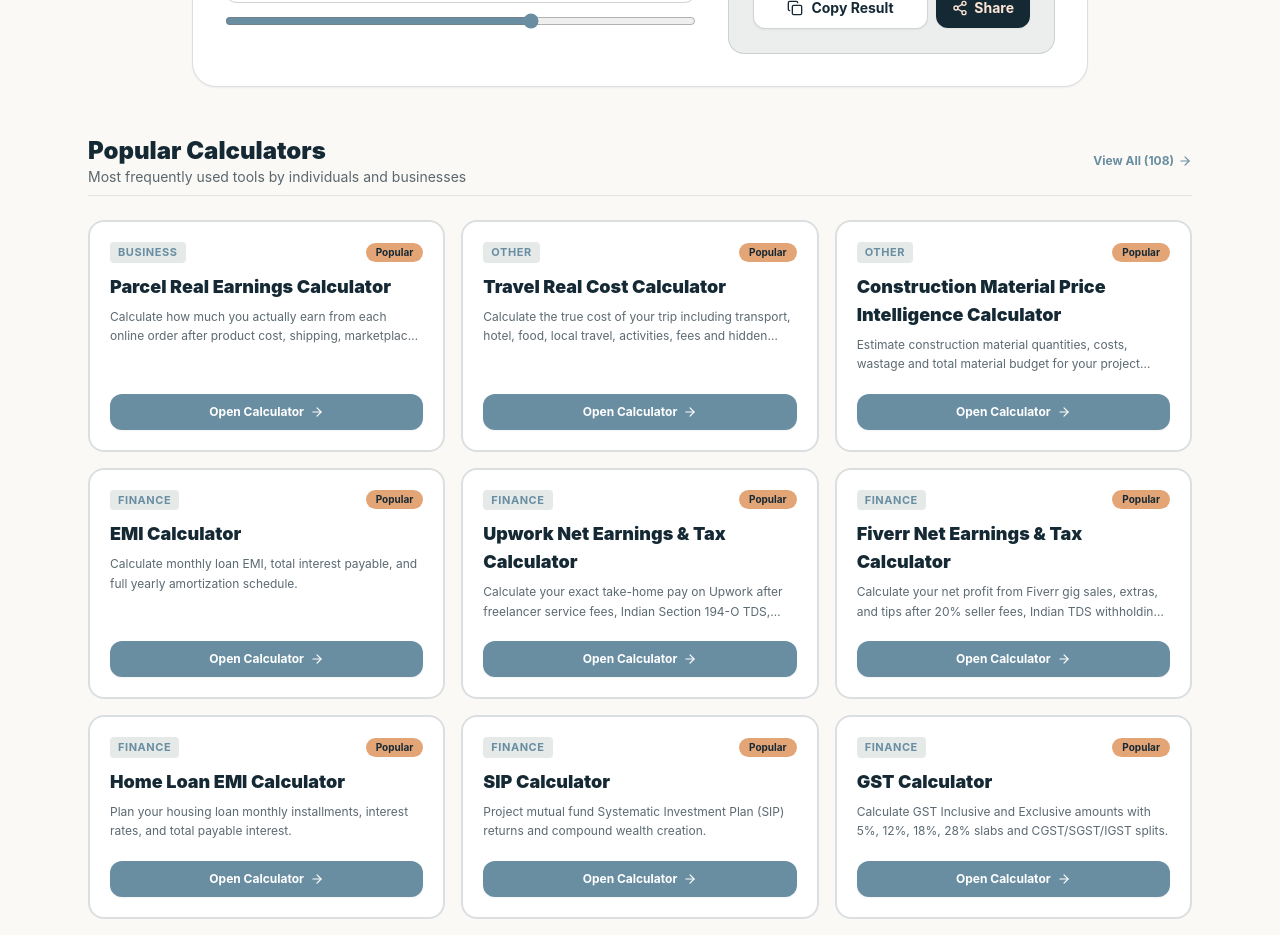
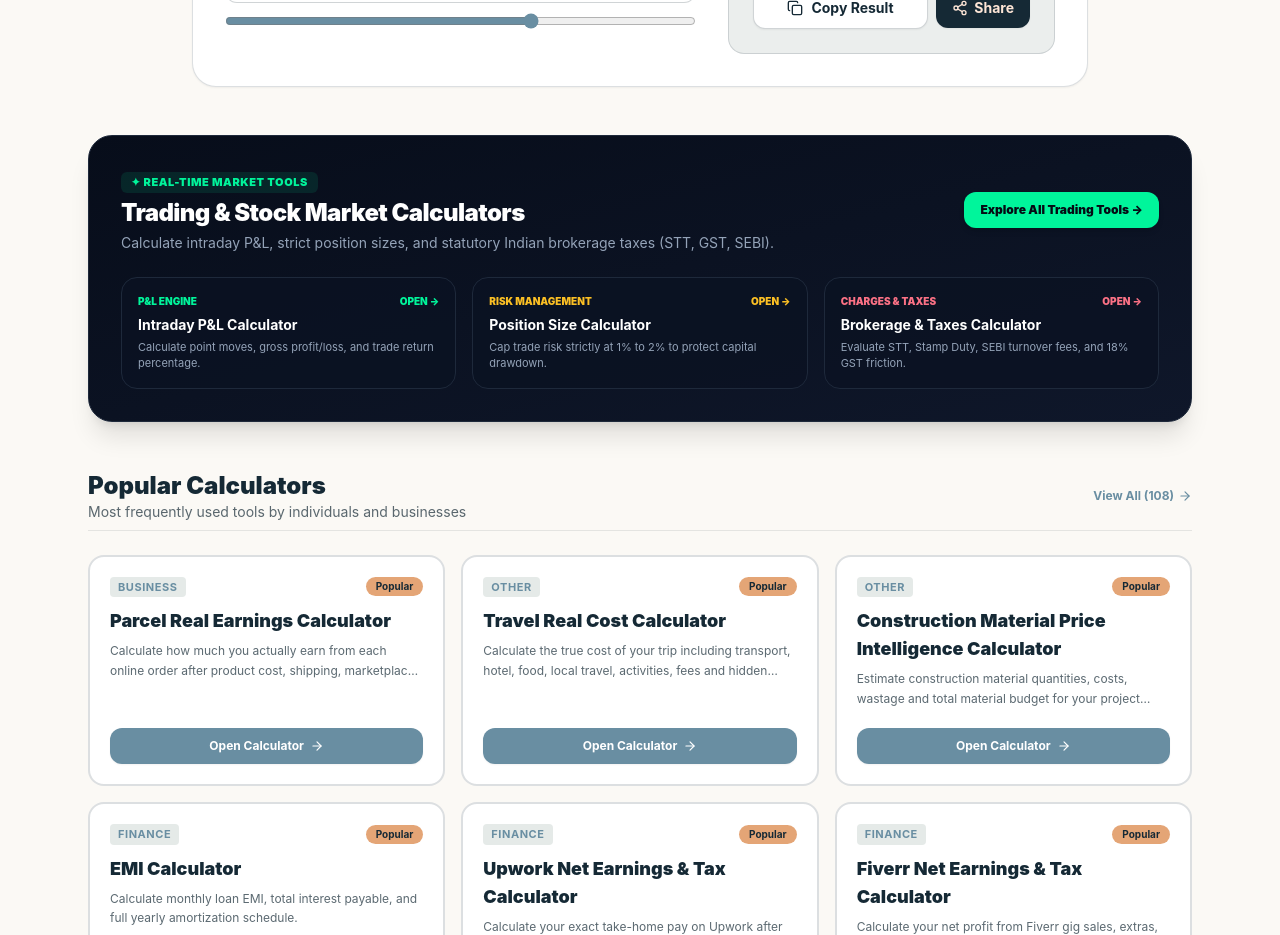
Before and after one commit to mantupatra23-pixel/mycalculator, a Next.js app: page / in a window 1280 px wide. Shown: the part 1000-1935 px from the top of the page. Built offline with nearby package versions, Linux system fonts and the light colour scheme.

Commit message:
Showcase Trading Tools suite on homepage frontend

```diff
--- a/app/page.tsx
+++ b/app/page.tsx
@@ -99,6 +99,80 @@
       {/* Featured EMI Engine */}
       <section className="max-w-4xl mx-auto">
         <FeaturedEMI />
+      </section>
+
+
+      {/* Trading Tools High-Visibility Section */}
+      <section className="bg-gradient-to-br from-[#070d1a] to-[#0f172a] border border-[#1e293b] rounded-3xl p-6 sm:p-8 text-white relative overflow-hidden shadow-xl my-8">
+        <div className="flex flex-col sm:flex-row sm:items-center justify-between gap-4 mb-6">
+          <div className="space-y-1">
+            <div className="inline-flex items-center gap-2 px-2.5 py-0.5 rounded-md bg-[#00f59b]/10 text-[#00f59b] text-[11px] font-black uppercase tracking-wider">
+              ✦ Real-Time Market Tools
+            </div>
+            <h2 className="text-xl sm:text-2xl font-black tracking-tight text-white">
+              Trading & Stock Market Calculators
+            </h2>
+            <p className="text-xs sm:text-sm text-slate-400">
+              Calculate intraday P&amp;L, strict position sizes, and statutory Indian brokerage taxes (STT, GST, SEBI).
+            </p>
+          </div>
+          <Link
+            href="/trading"
+            className="inline-flex items-center justify-center gap-2 px-4 py-2.5 rounded-xl bg-[#00f59b] hover:bg-[#00d989] text-[#050b14] text-xs font-black transition-colors shrink-0 shadow-md"
+          >
+            Explore All Trading Tools →
+          </Link>
+        </div>
+
+        <div className="grid grid-cols-1 sm:grid-cols-3 gap-4">
+          <Link
+            href="/trading/intraday-pnl-calculator"
+            className="group bg-[#0b1222]/80 border border-[#1e293b] hover:border-[#00f59b]/60 rounded-2xl p-4 transition-all"
+          >
+            <div className="flex items-center justify-between text-[10px] font-black text-[#00f59b] uppercase mb-1.5">
+              <span>P&amp;L Engine</span>
+              <span>Open →</span>
+            </div>
+            <h3 className="text-sm font-bold text-white group-hover:text-[#00f59b] transition-colors">
+              Intraday P&amp;L Calculator
+            </h3>
+            <p className="text-[11px] text-slate-400 mt-1 line-clamp-2">
+              Calculate point moves, gross profit/loss, and trade return percentage.
+            </p>
+          </Link>
+
+          <Link
+            href="/trading/position-size-calculator"
+            className="group bg-[#0b1222]/80 border border-[#1e293b] hover:border-amber-400/60 rounded-2xl p-4 transition-all"
+          >
+            <div className="flex items-center justify-between text-[10px] font-black text-amber-400 uppercase mb-1.5">
+              <span>Risk Management</span>
+              <span>Open →</span>
+            </div>
+            <h3 className="text-sm font-bold text-white group-hover:text-amber-400 transition-colors">
+              Position Size Calculator
+            </h3>
+            <p className="text-[11px] text-slate-400 mt-1 line-clamp-2">
+              Cap trade risk strictly at 1% to 2% to protect capital drawdown.
+            </p>
+          </Link>
+
+          <Link
+            href="/trading/brokerage-charges-calculator"
+            className="group bg-[#0b1222]/80 border border-[#1e293b] hover:border-rose-400/60 rounded-2xl p-4 transition-all"
+          >
+            <div className="flex items-center justify-between text-[10px] font-black text-rose-400 uppercase mb-1.5">
+              <span>Charges &amp; Taxes</span>
+              <span>Open →</span>
+            </div>
+            <h3 className="text-sm font-bold text-white group-hover:text-rose-400 transition-colors">
+              Brokerage &amp; Taxes Calculator
+            </h3>
+            <p className="text-[11px] text-slate-400 mt-1 line-clamp-2">
+              Evaluate STT, Stamp Duty, SEBI turnover fees, and 18% GST friction.
+            </p>
+          </Link>
+        </div>
       </section>
 
       {/* Popular Calculators Grid */}
```
